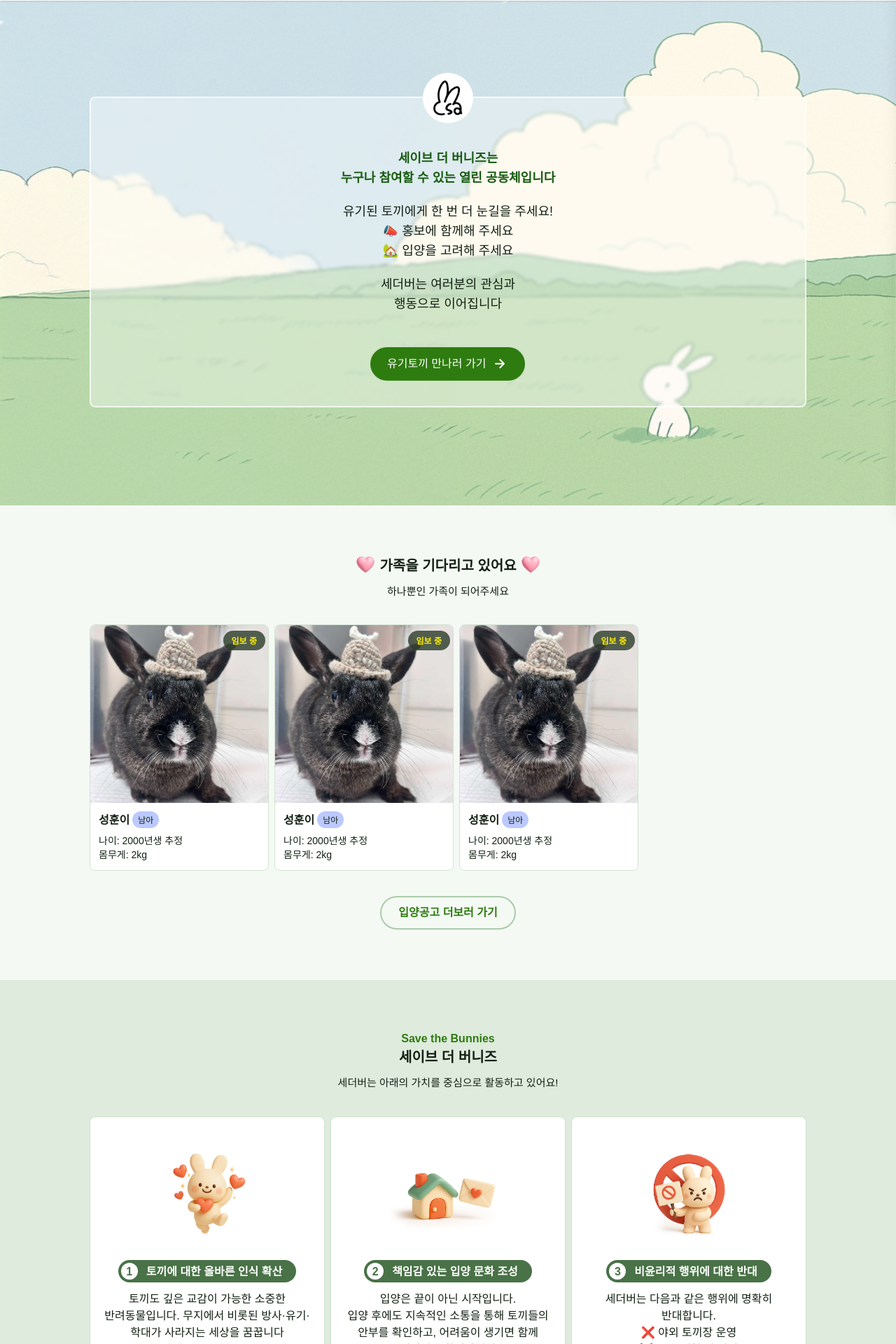
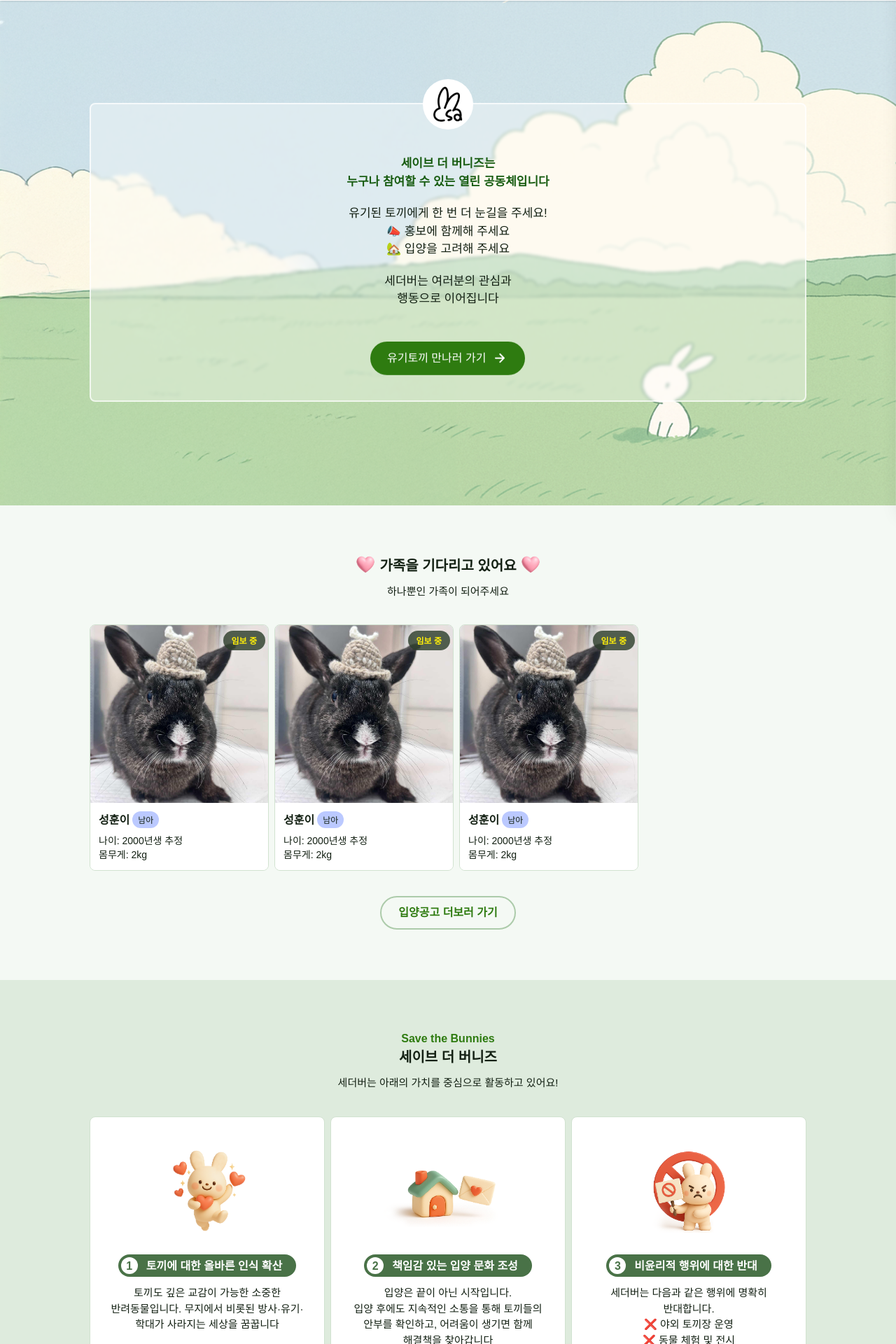
Before and after one commit to savethebunnies/bunnies-fe, a Next.js app: page /home in a window 1280 px wide. Shown: the part 78-1998 px from the top of the page at 70% size. Built offline with nearby package versions, Linux system fonts and the light colour scheme.

Commit message:
fix: 폰트 사이즈 수정

```diff
--- a/app/globals.css
+++ b/app/globals.css
@@ -23,7 +23,7 @@
 }
 
 /* 메뉴바 오픈 시 스크롤 잠금 설정 */
-html:has(#nav[data-open="true"]) {
+html:has(#nav-menus[data-open="true"]) {
   overflow: hidden;
   height: 100dvh;
 }
@@ -41,6 +41,12 @@ html:has(#nav[data-open="true"]) {
   }
   .side-margin {
     @apply mx-4 md:mx-auto;
+  }
+  .text-15 {
+    font-size: 0.9375rem;
+  }
+  .text-17 {
+    font-size: 1.0625rem;
   }
 }
 
--- a/app/home/(components)/inner.jsx
+++ b/app/home/(components)/inner.jsx
@@ -22,7 +22,7 @@ export default function Inner({ children, section, heading, subtitle }) {
             </div>
           )}
         </h2>
-        <p id={`${section}-subtitle`} className="text-[0.9375rem] mt-1">
+        <p id={`${section}-subtitle`} className="text-15 mt-1">
           {subtitle}
         </p>
         {children}
--- a/app/home/(components)/value-card.jsx
+++ b/app/home/(components)/value-card.jsx
@@ -28,11 +28,11 @@ export default function ValueCard({ value, idx }) {
               <p className=" left-1 w-6 h-6 rounded-full font-bold bg-white text-[var(--green-600)] mr-3 flex items-center justify-center">
                 <span className="leading-none relative top-[1px]"> {idx}</span>
               </p>
-              <h4 className=" text-white font-semibold leading-none flex items-center justify-center relative top-[1px]">
+              <h4 className="text-base text-white font-semibold leading-none flex items-center justify-center relative top-[1px]">
                 {title}
               </h4>
             </div>
-            <p className="text-base whitespace-pre-line pt-3">{desc}</p>
+            <p className="text-15 whitespace-pre-line pt-3">{desc}</p>
           </div>
         </div>
       </article>
--- a/app/home/(sections)/banner.jsx
+++ b/app/home/(sections)/banner.jsx
@@ -20,7 +20,7 @@ export default function Banner() {
               alt="세이브 더 버니즈 로고"
             />
           </div>
-          <div className="pt-18 pb-12 text-lg">
+          <div className="pt-18 pb-12 text-17">
             <p className="mb-5 font-semibold text-[var(--hover)]">
               세이브 더 버니즈는
               <br />
```
